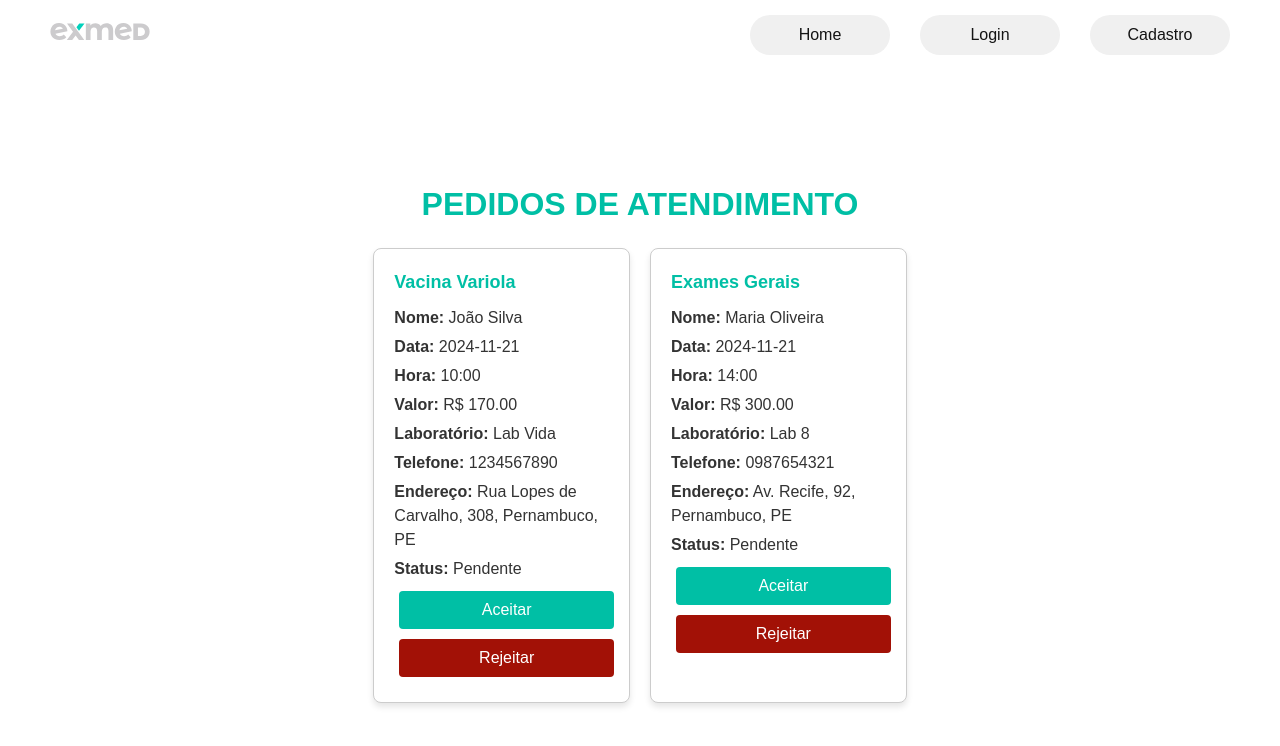
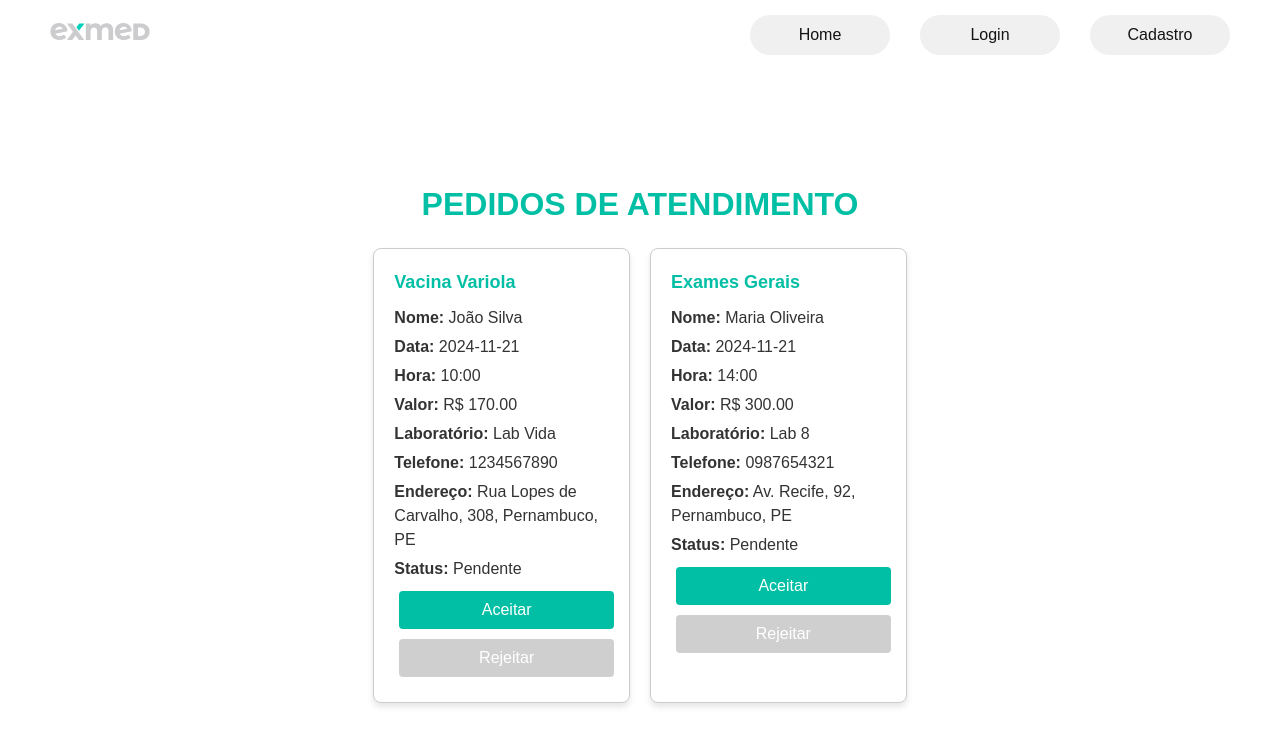
Before and after one commit to Shellbaka/projetoexmed, a React (Vite) app: page /aceita-atendimentos in a window 1280 px wide. Shown: the top 746 px of the page. Built offline with nearby package versions, Linux system fonts and the light colour scheme.

Commit message:
Atualização do design na página de Agendamentos: ajustado o estilo do cartão e do calendário para alinhar com a identidade visual da Exmed.

```diff
--- a/src/pages/Agendamentos/AceitaAtendimentos.css
+++ b/src/pages/Agendamentos/AceitaAtendimentos.css
@@ -46,7 +46,7 @@
 }
 
 .button-recusar {
-  background-color: #a21106;
+  background-color: #cfcfcf;
   color: white;
   border: none;
   padding: 10px 15px;
@@ -56,7 +56,7 @@
 }
 
 .button-recusar:hover {
-  background-color: #d32f2f;
+  background-color: #cfcfcf;
 }
 
 @media (min-width: 1440px) {
```
